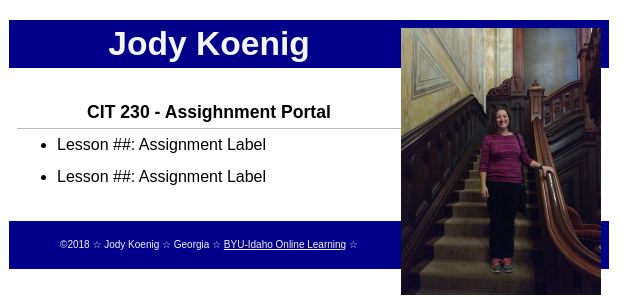
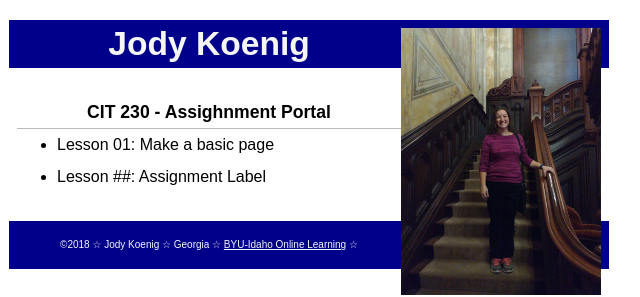
Before and after one commit to koenig6/koenig6.github.io, a plain HTML site: page index.html in a window 1280 px wide. Shown: the full height of the page, 331-971 px from the left. Drawn offline with Linux system fonts and the light colour scheme.

Commit message:
Added a link
Linked my basic page to my index

```diff
--- a/index.html
+++ b/index.html
@@ -18,7 +18,7 @@
         <main>
             <h2>CIT 230 - Assighnment Portal</h2>
             <ul>
-                <li>Lesson ##: <a hre="#">Assignment Label</a></li>
+                <li>Lesson 01: <a hre="https://koenig6.github.io/basicPage">Make a basic page</a></li>
                 <li>Lesson ##: <a hre="#">Assignment Label</a></li>
             </ul>
         </main>
```
